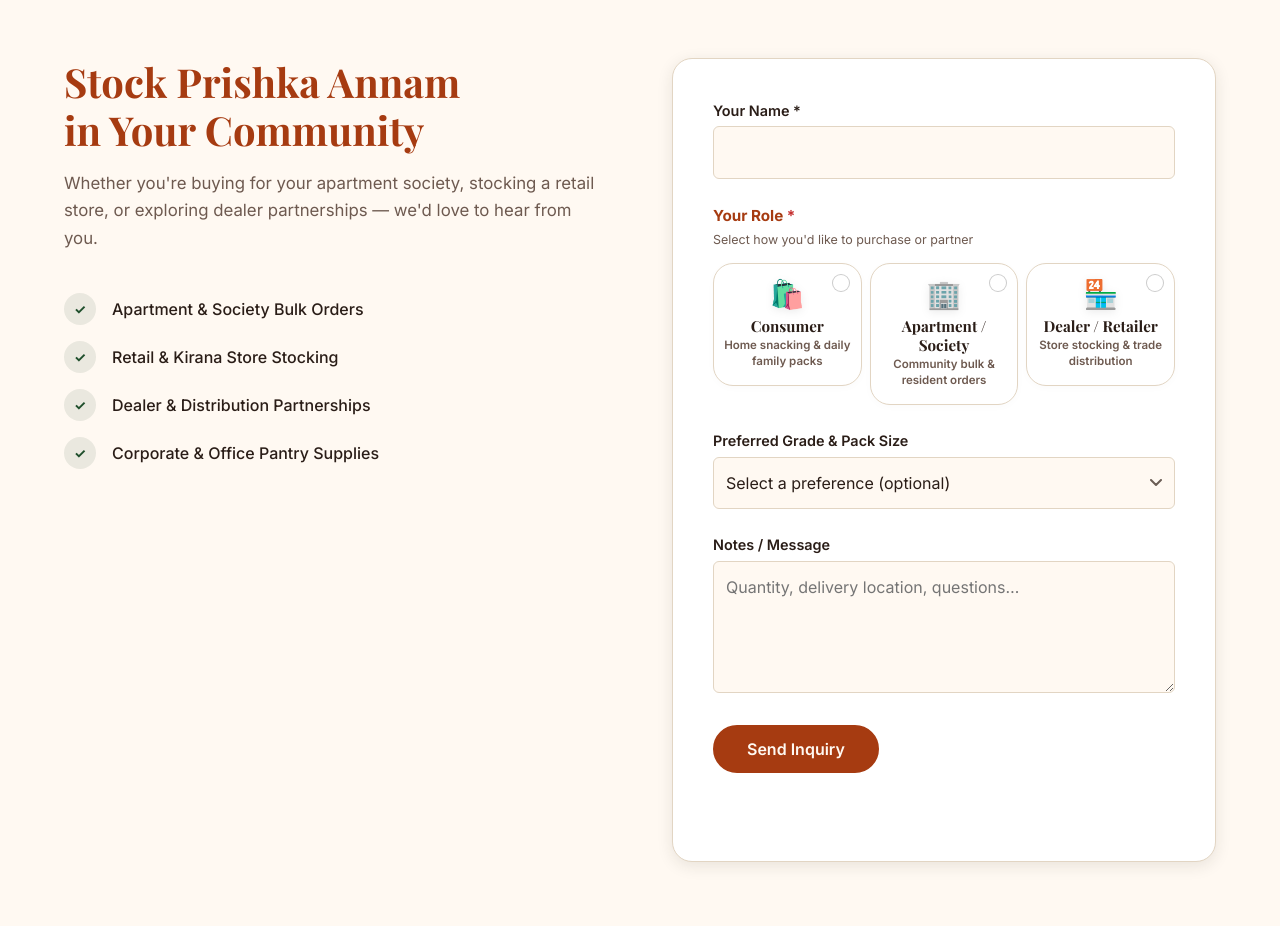
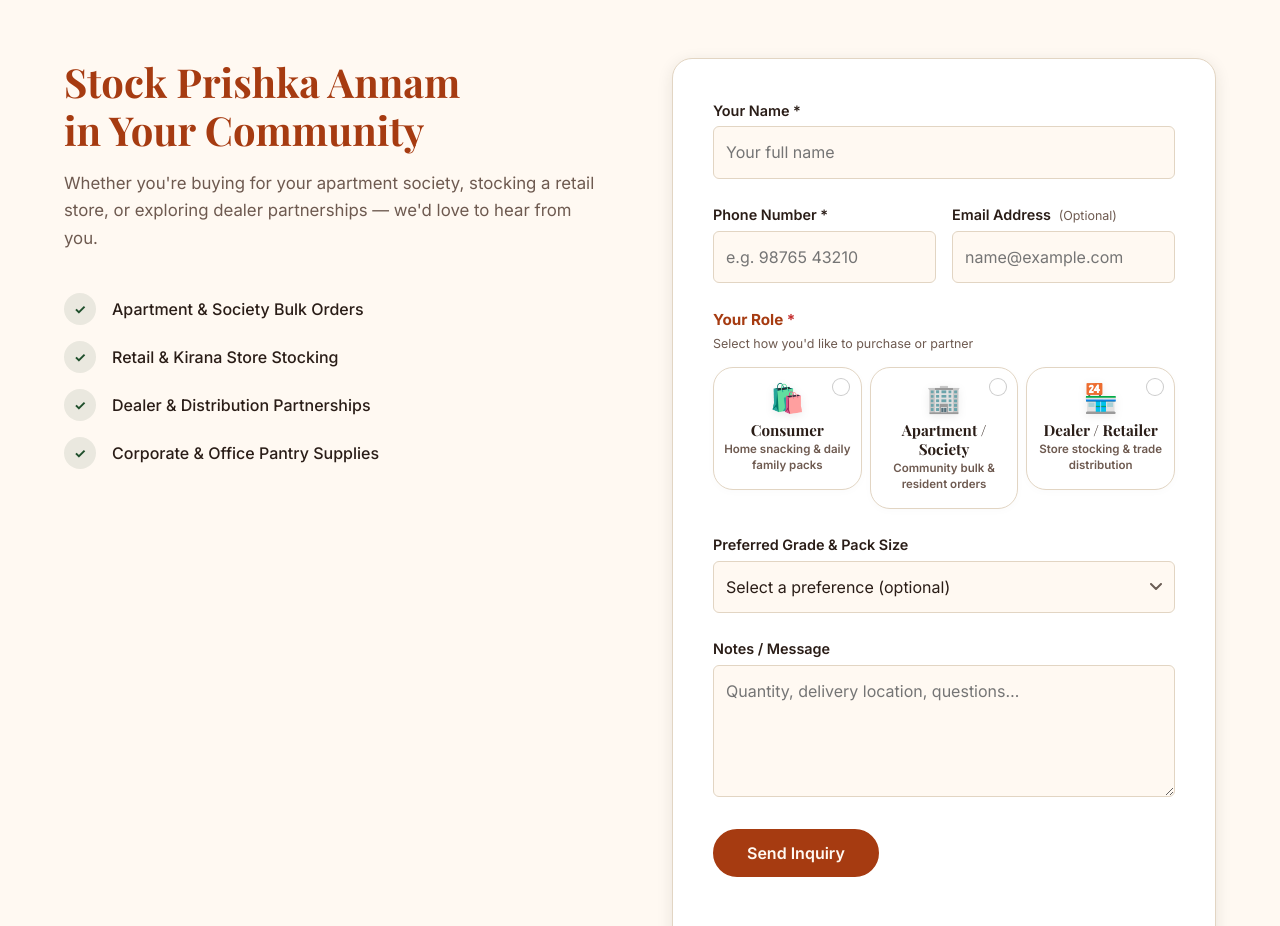
Before and after one commit to deepakssit022/prishka-annam, a plain HTML site: page index.html in a window 1280 px wide. Shown: the part 8220-9146 px from the top of the page. Drawn offline with nearby package versions, Linux system fonts and the light colour scheme.

Commit message:
Add required Phone Number and optional Email Address fields to inquiry form

```diff
--- a/index.html
+++ b/index.html
@@ -1199,7 +1199,19 @@
 
               <div class="form-field">
                 <label for="inq-name">Your Name <span aria-hidden="true">*</span></label>
-                <input type="text" id="inq-name" name="name" required autocomplete="name">
+                <input type="text" id="inq-name" name="name" required autocomplete="name" placeholder="Your full name">
+              </div>
+
+              <div class="form-row">
+                <div class="form-field">
+                  <label for="inq-phone">Phone Number <span aria-hidden="true">*</span></label>
+                  <input type="tel" id="inq-phone" name="phone" required autocomplete="tel" placeholder="e.g. 98765 43210">
+                </div>
+
+                <div class="form-field">
+                  <label for="inq-email">Email Address <small class="field-optional">(Optional)</small></label>
+                  <input type="email" id="inq-email" name="email" autocomplete="email" placeholder="name@example.com">
+                </div>
               </div>
 
               <fieldset class="form-field role-fieldset">
--- a/main.js
+++ b/main.js
@@ -386,11 +386,12 @@
 
       // Validate required fields
       const name = data.name ? data.name.trim() : '';
+      const phone = data.phone ? data.phone.trim() : '';
       const role = data.role || '';
 
-      if (!name || !role) {
+      if (!name || !phone || !role) {
         if (formStatus) {
-          formStatus.textContent = 'Please fill in your name and select your role.';
+          formStatus.textContent = 'Please fill in your name, phone number, and select your role.';
           formStatus.className = 'form-status error';
         }
         // Move focus to first invalid field
--- a/style.css
+++ b/style.css
@@ -2682,7 +2682,29 @@ body.show-offer .price-save {
   padding: 0;
 }
 
+.field-optional {
+  font-size: 0.78rem;
+  font-weight: 400;
+  color: var(--color-text-muted);
+  margin-inline-start: 0.25rem;
+}
+
+.form-row {
+  display: grid;
+  grid-template-columns: 1fr 1fr;
+  gap: var(--space-md);
+}
+
+@media (max-width: 48rem) {
+  .form-row {
+    grid-template-columns: 1fr;
+    gap: var(--space-sm);
+  }
+}
+
 .form-field input[type="text"],
+.form-field input[type="tel"],
+.form-field input[type="email"],
 .form-field select,
 .form-field textarea {
   font: inherit;
```
